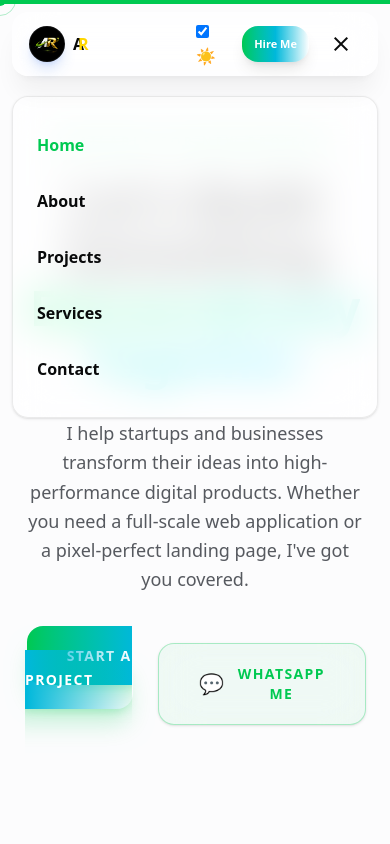
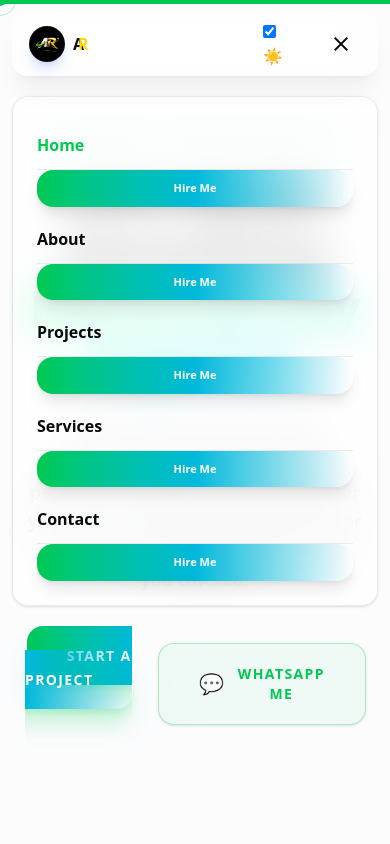
Before and after one commit to Ashikurrahman-dev-web/Portfolio, a Next.js app: page /hire in a window 390 px wide. Both pictures are taken after a click on the button "menu". Shown: the top 844 px of the page. Built offline with nearby package versions, Linux system fonts and the light colour scheme.

Commit message:
Modification on Navbar

```diff
--- a/src/components/Navbar.jsx
+++ b/src/components/Navbar.jsx
@@ -111,7 +111,7 @@ const Navbar = () => {
             </span>
 
             <motion.div
-              className="absolute -bottom-1 left-0 h-[2px] bg-green-500 w-full origin-left"
+className="absolute -bottom-1 left-0 h-[2px] bg-green-500 w-full origin-left"
               initial={{ scaleX: 0 }}
               animate={{ scaleX: activeSection === link.id ? 1 : 0 }}
               transition={{ duration: 0.6, ease: [0.16, 1, 0.3, 1] }}
@@ -148,7 +148,7 @@ const Navbar = () => {
 <Magnetic strength={0.3}>
       <Link
         href="/hire"
-        className="flex text-[11px] sm:text-xs bg-gradient-to-r from-green-500 via-cyan-500 text-white px-3 sm:px-4 md:px-6 py-2.5 rounded-2xl font-bold hover:opacity-90 transition-opacity shadow-lg items-center justify-center cursor-pointer whitespace-nowrap"
+className="hidden sm:flex bg-gradient-to-r from-green-500 via-cyan-500 text-white px-4 md:px-6 py-2.5 rounded-2xl font-bold text-xs hover:opacity-90 transition-opacity shadow-lg items-center justify-center cursor-pointer whitespace-nowrap"
       >
         Hire Me
       </Link></Magnetic>
@@ -193,6 +193,12 @@ const Navbar = () => {
             >
               {link.name}
             </Link>
+            <Link
+  href="/hire"
+  className="flex text-[11px] sm:text-xs bg-gradient-to-r from-green-500 via-cyan-500 text-white px-3 sm:px-4 md:px-6 py-2.5 rounded-2xl font-bold hover:opacity-90 transition-opacity shadow-lg items-center justify-center cursor-pointer whitespace-nowrap"
+>
+  Hire Me
+</Link>
           </motion.div>
         ))}
       </motion.div>
```
